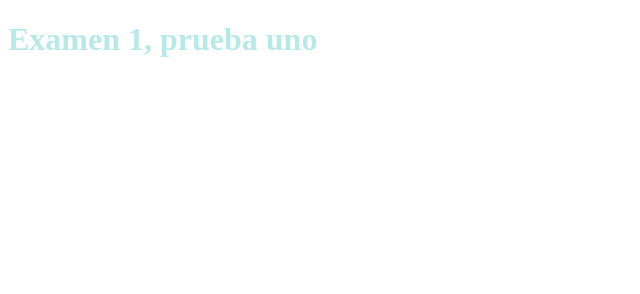
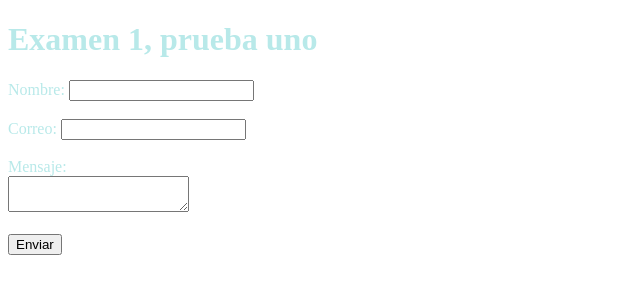
Before and after one commit to danielaeliayala1505-sudo/examen_daniela_hernandez, a plain HTML site: page index.html in a window 1280 px wide. Shown: the whole page, without its empty margins (0-640 px from the left). Drawn offline with Linux system fonts and the light colour scheme.

Commit message:
version3

```diff
--- a/index.html
+++ b/index.html
@@ -8,5 +8,12 @@
 <body style="color: rgb(184, 233, 233);">
     <h1>Examen 1, prueba uno </h1>
 
+    <form>
+        Nombre: <input type="text"><br><br>
+        Correo: <input type="email"><br><br>
+        Mensaje: <br><textarea></textarea><br><br>
+  <button>Enviar</button>
+</form>
+
 </body>
 </html>
```
